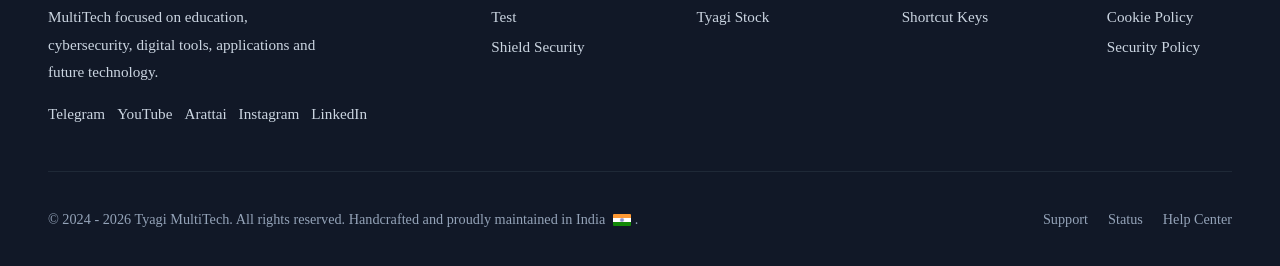
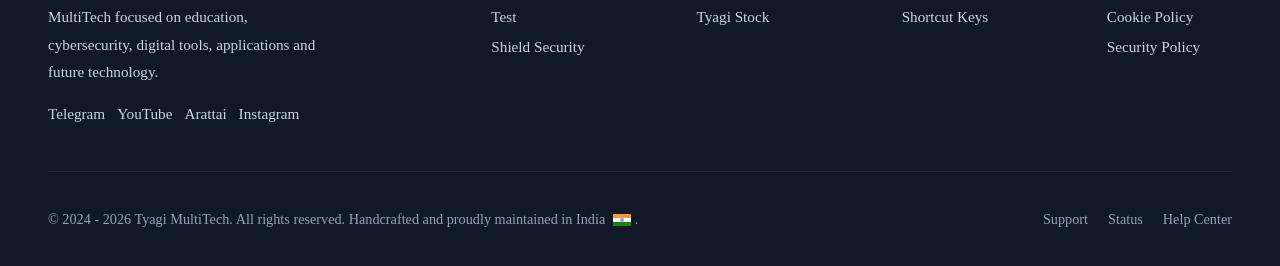
Before and after one commit to HimanshuTyagiJi/TyagiHub, a Jekyll site: the page built from index.html, in a window 1280 px wide and 900 px high, scrolled down 6193 px. Shown: the part 626-892 px from the top of the window. Built offline with Jekyll 4.4.1, drawn with Linux system fonts in a browser that asks for light colours; comment, search, counter and statistics services are not loaded.

Commit message:
Update footer.html

```diff
--- a/_includes/footer.html
+++ b/_includes/footer.html
@@ -16,9 +16,8 @@
       <div class="footer__social">
   <a href="https://t.me/TyagiHubs" class="footer__link" target="_blank" rel="noopener" aria-label="Telegram">Telegram</a>
   <a href="https://youtube.com/@TyagiHubs" class="footer__link" target="_blank" rel="noopener" aria-label="YouTube">YouTube</a>
-  <a href="https://arattai.com/TyagiHub" class="footer__link" target="_blank" rel="noopener" aria-label="Arattai">Arattai</a>
+  <a href="https://aratt.ai/@tyagihub" class="footer__link" target="_blank" rel="noopener" aria-label="Arattai">Arattai</a>
   <a href="https://instagram.com/TyagiHub" class="footer__link" target="_blank" rel="noopener" aria-label="Instagram">Instagram</a>
-  <a href="https://linkedin.com/in/HimanshuTyagi" class="footer__link" target="_blank" rel="noopener" aria-label="LinkedIn">LinkedIn</a>
   </div>
       </div>
 
@@ -66,12 +65,14 @@
      <ul class="footer__links">
   {% if page.lang == "hi" %}
     <li><a href="{{ site.url }}/hi/about/" class="footer__link">हमारे बारे में</a></li>
-            <li><a href="{{ site.url }}/hi/formulas/" class="footer__link">सभी सूत्र (Formulas)</a></li>
+    <!-- 🎯 Hindi link connected to learn page id section -->
+    <li><a href="{{ site.url }}/hi/learn/#pcm-formulas" class="footer__link">सभी सूत्र (Formulas)</a></li>
     <li><a href="{{ site.url }}/hi/cheatsheets/" class="footer__link">चीटशिट्स (Cheatsheets)</a></li>
     <li><a href="{{ site.url }}/hi/shortcuts/" class="footer__link">शॉर्टकट कीज</a></li>
   {% else %}
     <li><a href="{{ site.url }}/about/" class="footer__link">About Us</a></li>
-            <li><a href="{{ site.url }}/formulas/" class="footer__link">All Formulas</a></li>
+    <!-- 🎯 English link connected to learn page id section -->
+    <li><a href="{{ site.url }}/learn/#pcm-formulas" class="footer__link">All Formulas</a></li>
     <li><a href="{{ site.url }}/cheatsheets/" class="footer__link">Coding Cheatsheets</a></li>
     <li><a href="{{ site.url }}/shortcuts/" class="footer__link">Shortcut Keys</a></li>
   {% endif %}
```
Lines whose indentation alone changed are shown as unchanged.
